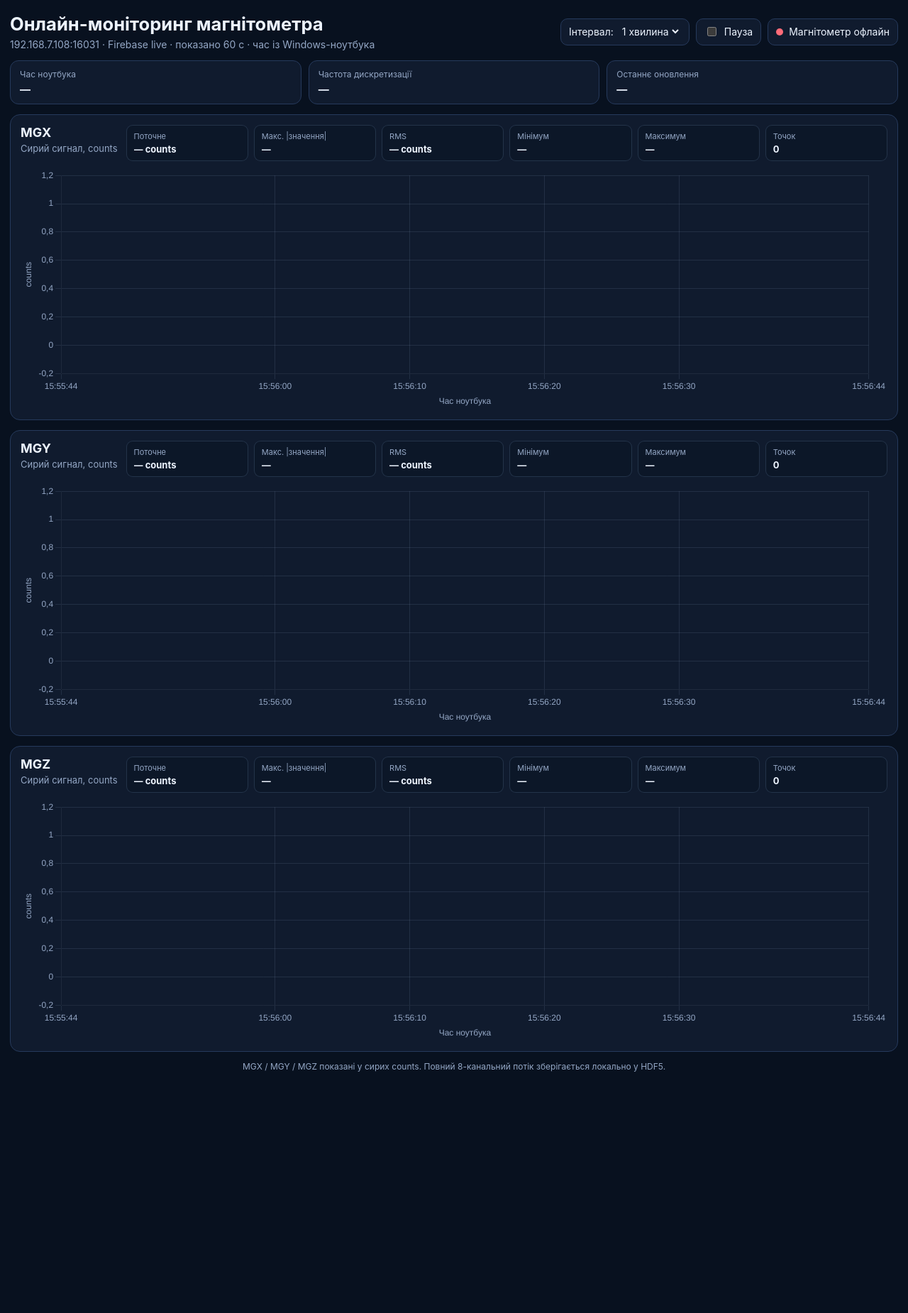
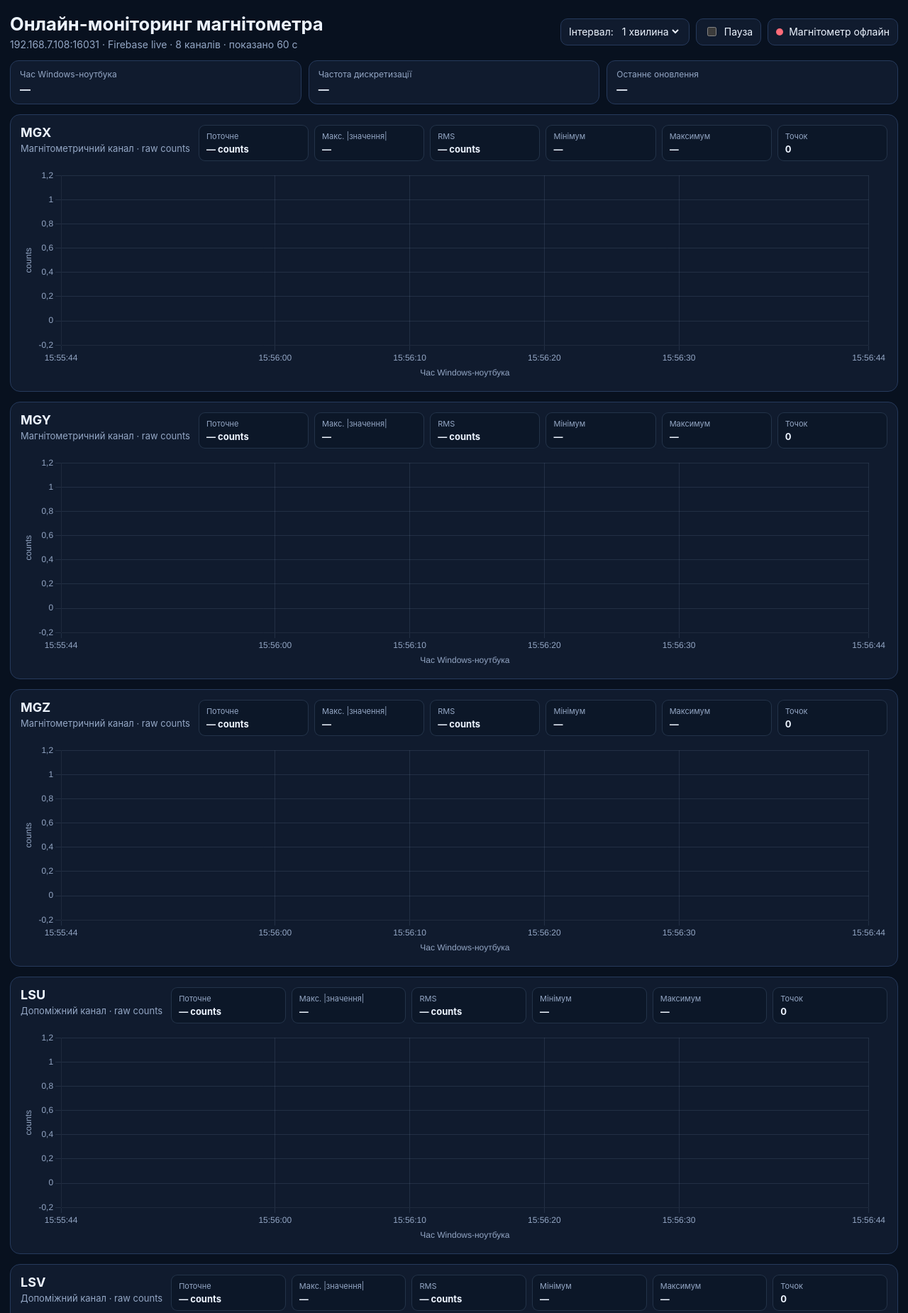
Before and after one commit to dmirtique/IGS-monitoring, a plain HTML site: page mag.html in a window 1280 px wide. Shown: the top 1850 px of the page at 71% size. Before the commit the page ends 1544 px from the top, so only its background shows below. Drawn offline with nearby package versions, Linux system fonts and the light colour scheme; no server answers.

Commit message:
Show all 8 MAG channels on live page

```diff
--- a/mag.html
+++ b/mag.html
@@ -7,24 +7,34 @@
 <script src="https://cdn.jsdelivr.net/npm/chart.js@4.4.9/dist/chart.umd.min.js"></script>
 <style>
 :root{color-scheme:dark;--bg:#08111f;--panel:#101b2e;--panel2:#0c1728;--text:#edf4ff;--muted:#94a7c5;--border:#263a5c;--ok:#3ddc97;--bad:#ff6b78}
-*{box-sizing:border-box}body{margin:0;font-family:Inter,system-ui,-apple-system,"Segoe UI",sans-serif;background:var(--bg);color:var(--text)}
+*{box-sizing:border-box}
+body{margin:0;font-family:Inter,system-ui,-apple-system,"Segoe UI",sans-serif;background:var(--bg);color:var(--text)}
 .wrap{width:min(1540px,calc(100% - 28px));margin:auto;padding:18px 0 34px}
 .top{display:flex;flex-wrap:wrap;justify-content:space-between;gap:14px;margin-bottom:14px}
-h1{margin:0 0 5px;font-size:clamp(21px,2vw,29px)}.meta{color:var(--muted);font-size:14px}
+h1{margin:0 0 5px;font-size:clamp(21px,2vw,29px)}
+.meta{color:var(--muted);font-size:14px}
 .controls{display:flex;flex-wrap:wrap;gap:9px;align-items:center}
 .badge,.control{min-height:38px;display:inline-flex;align-items:center;gap:8px;padding:7px 11px;border:1px solid var(--border);border-radius:10px;background:var(--panel);font-size:14px}
-.control select{border:0;background:transparent;color:var(--text);font:inherit}.dot{width:10px;height:10px;border-radius:50%;background:var(--bad)}.dot.ok{background:var(--ok)}
+.control select{border:0;background:transparent;color:var(--text);font:inherit}
+.dot{width:10px;height:10px;border-radius:50%;background:var(--bad)}
+.dot.ok{background:var(--ok)}
 .summary{display:grid;grid-template-columns:repeat(3,minmax(170px,1fr));gap:10px;margin-bottom:14px}
 .summary-item{padding:11px 13px;border:1px solid var(--border);border-radius:12px;background:var(--panel)}
-.label{color:var(--muted);font-size:12px;margin-bottom:4px}.value{font-size:15px;font-weight:650}
-.stack{display:grid;gap:14px}.card{padding:14px;border:1px solid var(--border);border-radius:14px;background:var(--panel)}
-.head{display:flex;flex-wrap:wrap;justify-content:space-between;gap:12px;margin-bottom:10px}.title h2{margin:0 0 4px;font-size:18px}.unit{color:var(--muted);font-size:13px}
+.label{color:var(--muted);font-size:12px;margin-bottom:4px}
+.value{font-size:15px;font-weight:650}
+.stack{display:grid;gap:14px}
+.card{padding:14px;border:1px solid var(--border);border-radius:14px;background:var(--panel)}
+.head{display:flex;flex-wrap:wrap;justify-content:space-between;gap:12px;margin-bottom:10px}
+.title h2{margin:0 0 4px;font-size:18px}
+.unit{color:var(--muted);font-size:13px}
 .stats{display:grid;grid-template-columns:repeat(6,minmax(120px,1fr));gap:8px;flex:1 1 900px}
 .stat{padding:8px 10px;border:1px solid rgba(118,149,192,.22);border-radius:9px;background:var(--panel2);min-width:0}
-.stat-label{color:var(--muted);font-size:11px;margin-bottom:3px}.stat-value{font-size:13px;font-weight:650;white-space:nowrap;overflow:hidden;text-overflow:ellipsis}
-.chart-box{height:340px}.footer{margin-top:13px;color:var(--muted);font-size:12px;text-align:center}
+.stat-label{color:var(--muted);font-size:11px;margin-bottom:3px}
+.stat-value{font-size:13px;font-weight:650;white-space:nowrap;overflow:hidden;text-overflow:ellipsis}
+.chart-box{height:300px}
+.footer{margin-top:13px;color:var(--muted);font-size:12px;text-align:center}
 @media(max-width:1100px){.summary{grid-template-columns:repeat(2,1fr)}.stats{grid-template-columns:repeat(3,1fr)}}
-@media(max-width:650px){.summary{grid-template-columns:1fr}.stats{grid-template-columns:repeat(2,1fr)}.chart-box{height:270px}}
+@media(max-width:650px){.summary{grid-template-columns:1fr}.stats{grid-template-columns:repeat(2,1fr)}.chart-box{height:250px}}
 </style>
 </head>
 <body>
@@ -48,27 +58,27 @@ h1{margin:0 0 5px;font-size:clamp(21px,2vw,29px)}.meta{color:var(--muted);font-s
   </div>
 
   <section class="summary">
-    <div class="summary-item"><div class="label">Час ноутбука</div><div class="value" id="stationTime">—</div></div>
+    <div class="summary-item"><div class="label">Час Windows-ноутбука</div><div class="value" id="stationTime">—</div></div>
     <div class="summary-item"><div class="label">Частота дискретизації</div><div class="value" id="sampleRate">—</div></div>
     <div class="summary-item"><div class="label">Останнє оновлення</div><div class="value" id="age">—</div></div>
   </section>
 
   <main class="stack" id="stack"></main>
-  <div class="footer" id="footer">MGX / MGY / MGZ показані у сирих counts. Повний 8-канальний потік зберігається локально у HDF5.</div>
+  <div class="footer">Усі 8 каналів показані у сирих counts. Повний 8-канальний потік 32 Гц зберігається локально у HDF5.</div>
 </div>
 
 <script>
 const DB="https://igs-monitoring-default-rtdb.europe-west1.firebasedatabase.app";
 const ROOT="/public/mag";
-const CHANNELS=["MGX","MGY","MGZ"];
+const CHANNELS=["MGX","MGY","MGZ","LSU","LSV","LSW","TPR","PRS"];
 const pointsBySlot=new Map();
 let status={},pointSource=null,statusSource=null,dirty=true,paused=false;
 
 function sci(v){
   if(!Number.isFinite(v))return "—";
   if(v===0)return "0";
-  return Math.abs(v)>=1e-3&&Math.abs(v)<1e6
-    ?v.toLocaleString("uk-UA",{maximumSignificantDigits:7})
+  return Math.abs(v)>=1e-3&&Math.abs(v)<1e7
+    ?v.toLocaleString("uk-UA",{maximumSignificantDigits:8})
     :v.toExponential(4);
 }
 function timeText(ms,full=false){
@@ -79,14 +89,17 @@ function timeText(ms,full=false){
   });
 }
 function detail(v){return `${sci(v)} counts`}
-function statBox(l,v,t=""){return `<div class="stat" title="${t||v}"><div class="stat-label">${l}</div><div class="stat-value">${v}</div></div>`}
+function statBox(l,v,t=""){
+  return `<div class="stat" title="${t||v}"><div class="stat-label">${l}</div><div class="stat-value">${v}</div></div>`;
+}
 
 const stack=document.getElementById("stack");
 for(const n of CHANNELS){
+  const kind=["MGX","MGY","MGZ"].includes(n)?"Магнітометричний канал":"Допоміжний канал";
   stack.insertAdjacentHTML("beforeend",
     `<section class="card">
       <div class="head">
-        <div class="title"><h2>${n}</h2><div class="unit">Сирий сигнал, counts</div></div>
+        <div class="title"><h2>${n}</h2><div class="unit">${kind} · raw counts</div></div>
         <div class="stats" id="stats-${n}"></div>
       </div>
       <div class="chart-box"><canvas id="${n}"></canvas></div>
@@ -120,7 +133,7 @@ for(const n of CHANNELS){
           type:"linear",
           ticks:{maxTicksLimit:9,color:"#94a7c5",callback:v=>timeText(Number(v))},
           grid:{color:"rgba(147,169,204,.14)"},
-          title:{display:true,text:"Час ноутбука",color:"#94a7c5"}
+          title:{display:true,text:"Час Windows-ноутбука",color:"#94a7c5"}
         },
         y:{
           grace:"8%",
@@ -138,7 +151,7 @@ function validRecord(r){
     CHANNELS.every(n=>Array.isArray(r[n]));
 }
 function applyPointEvent(ev){
-  const p=JSON.parse(ev.data), path=p.path, data=p.data;
+  const p=JSON.parse(ev.data),path=p.path,data=p.data;
   if(path==="/"){
     pointsBySlot.clear();
     if(data)for(const [k,v] of Object.entries(data))if(validRecord(v))pointsBySlot.set(k,v);
@@ -157,7 +170,9 @@ function applyPointPatch(ev){
       else if(validRecord(v))pointsBySlot.set(k,v);
     }
   }else{
-    applyPointEvent(ev);
+    const k=p.path.replace(/^\//,"");
+    if(p.data===null)pointsBySlot.delete(k);
+    else if(validRecord(p.data))pointsBySlot.set(k,p.data);
   }
   dirty=true;
 }
@@ -187,14 +202,18 @@ function render(){
   if(!dirty)return;
   dirty=false;
 
-  const records=[...pointsBySlot.values()].filter(validRecord).sort((a,b)=>Number(a.t)-Number(b.t));
+  const records=[...pointsBySlot.values()]
+    .filter(validRecord)
+    .sort((a,b)=>Number(a.t)-Number(b.t));
+
   const newest=records.length
     ?Number(records.at(-1).t)+(Number(records.at(-1).dt_ms)||31.25)*records.at(-1).MGX.length
     :Date.now();
   const win=Number(document.getElementById("window").value);
   const cut=newest-win*1000;
+
   const visible=records.filter(r=>{
-    const duration=(Number(r.dt_ms)||31.25)*Math.max(...CHANNELS.map(n=>r[n].length));
+    const duration=(Number(r.dt_ms)||31.25)*r.MGX.length;
     return Number(r.t)+duration>=cut;
   });
 
@@ -208,8 +227,7 @@ function render(){
       for(let i=0;i<arr.length;i++){
         const y=Number(arr[i]);
         const x=Number(r.t)+i*dt;
-        if(!Number.isFinite(y)||!Number.isFinite(x))continue;
-        if(x<cut)continue;
+        if(!Number.isFinite(y)||!Number.isFinite(x)||x<cut)continue;
         signal.push({x,y});
         if(y<min)min=y;
         if(y>max)max=y;
@@ -236,17 +254,20 @@ function render(){
     ].join("");
   }
 
-  const age=Number.isFinite(Number(status.updated_ms))?(Date.now()-Number(status.updated_ms))/1000:null;
+  const age=Number.isFinite(Number(status.updated_ms))
+    ?(Date.now()-Number(status.updated_ms))/1000:null;
   const online=age!==null&&age<15;
   document.getElementById("dot").classList.toggle("ok",online);
   document.getElementById("statusText").textContent=online?"Магнітометр онлайн":"Магнітометр офлайн";
-  document.getElementById("meta").textContent=`192.168.7.108:16031 · Firebase live · показано ${win} с · час із Windows-ноутбука`;
+  document.getElementById("meta").textContent=
+    `192.168.7.108:16031 · Firebase live · 8 каналів · показано ${win} с`;
   document.getElementById("stationTime").textContent=Number.isFinite(Number(status.laptop_time_ms))
     ?new Date(Number(status.laptop_time_ms)).toLocaleString("uk-UA"):"—";
   document.getElementById("sampleRate").textContent=status.sample_rate_hz
     ?`${Number(status.sample_rate_hz).toLocaleString("uk-UA")} Гц`:"—";
   document.getElementById("age").textContent=age===null?"—":`${Math.max(0,age).toFixed(1)} с тому`;
 }
+
 document.getElementById("window").addEventListener("change",()=>{dirty=true});
 document.getElementById("pause").addEventListener("change",e=>{
   paused=e.target.checked;
```
